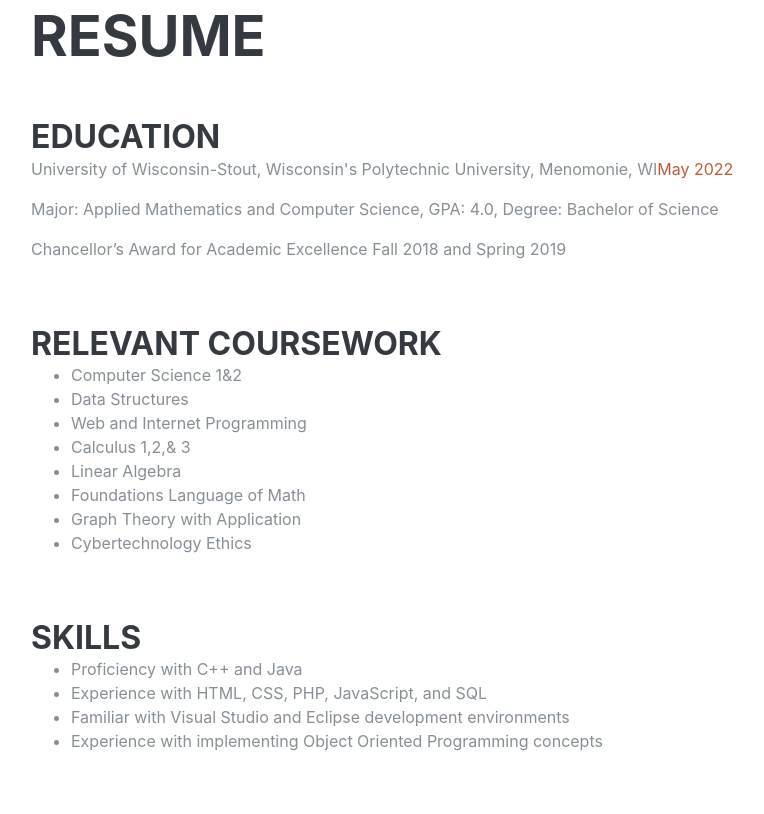
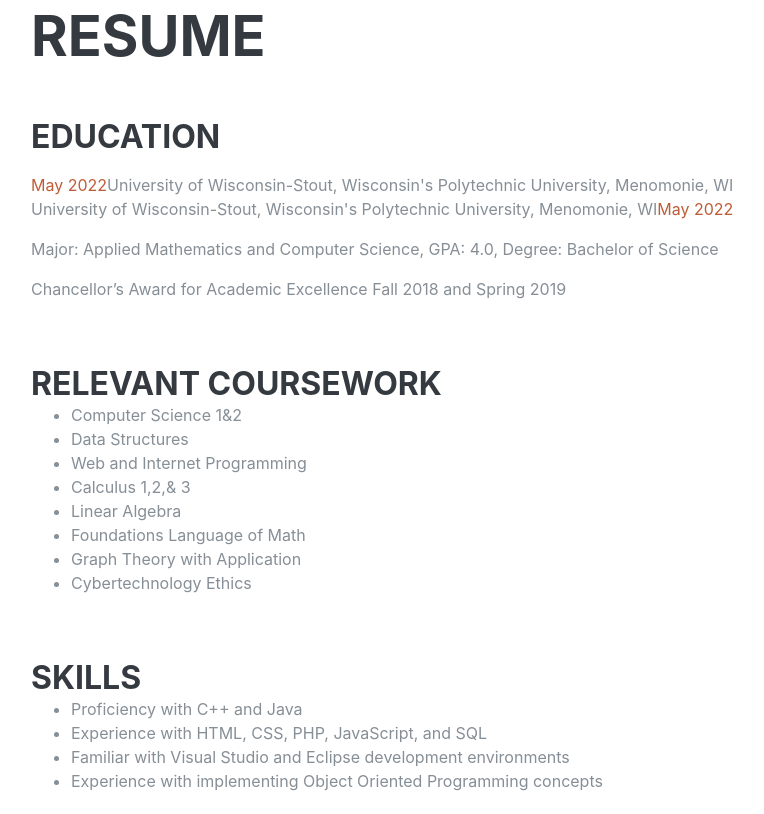
Before and after one commit to alexstolzman/Old-Portfolio, a plain HTML site: page index.html in a window 1280 px wide. Shown: the part 846-1660 px from the top of the page, without its empty margins (289-1053 px from the left). Drawn offline with Linux system fonts and the light colour scheme; a web font is replaced by a local one.

Commit message:
Update index.html

```diff
--- a/index.html
+++ b/index.html
@@ -82,7 +82,11 @@
           <div class="resume-content">
             <h3 class="mb-0">Education</h3>
             <div>
-              <p>University of Wisconsin-Stout, Wisconsin's Polytechnic University, Menomonie, WI<span class="text-primary" float:right>May 2022</span></p>
+                <p>
+                    <span style="float: right">University of Wisconsin-Stout, Wisconsin's Polytechnic University, Menomonie, WI</span>
+                    <span style="float: left" class="text-primary">May 2022</span>
+                  </p>
+              <p>University of Wisconsin-Stout, Wisconsin's Polytechnic University, Menomonie, WI<span class="text-primary">May 2022</span></p>
               <p>Major: Applied Mathematics and Computer Science, GPA: 4.0, Degree: Bachelor of Science</p>
               <p>Chancellor’s Award for Academic Excellence Fall 2018 and Spring 2019</p>
             </div>
```
